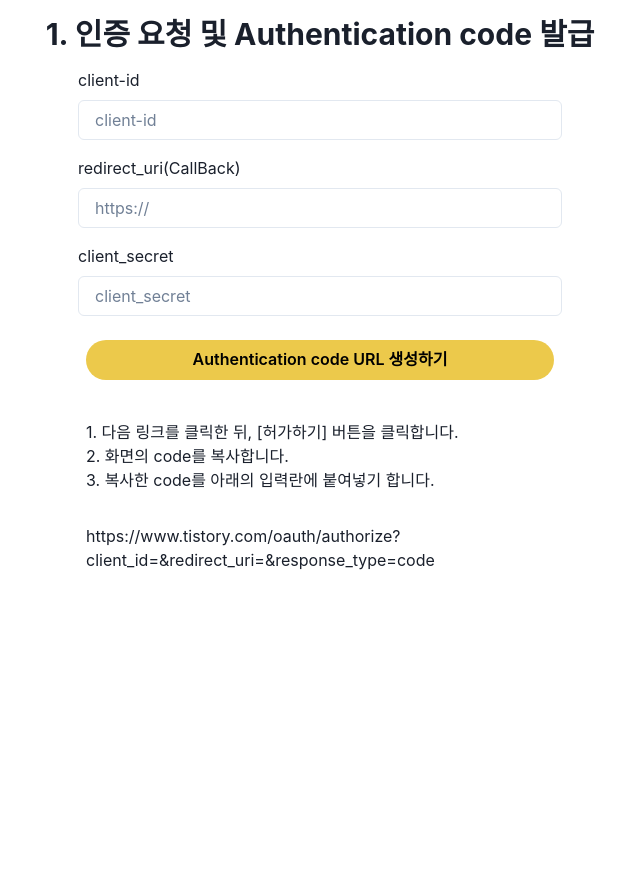
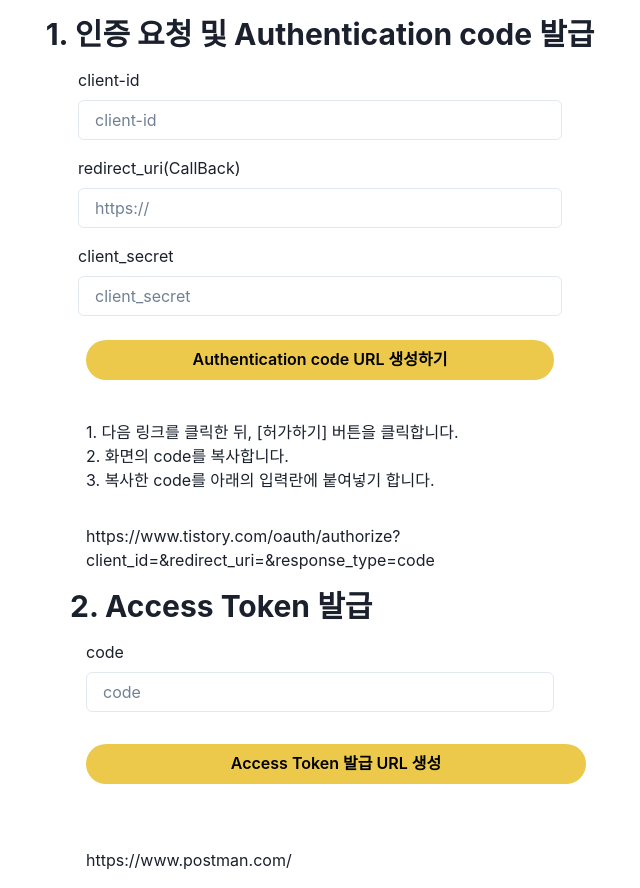
Before and after one commit to yeon-kk/resume-data-achievements, a React (Create React App) app: page / in a window 1280 px wide. Both pictures are taken after a click on the button "Authentication code URL 생성하기". Shown: the whole page, without its empty margins (320-960 px from the left). Before the commit the page ends 800 px from the top, so only its background shows below. Built offline with nearby package versions, Linux system fonts and the light colour scheme.

Commit message:
[#3] AccessToken 발급 URL 문자열 생성 (#6)

```diff
--- a/src/pages/Main.tsx
+++ b/src/pages/Main.tsx
@@ -13,6 +13,7 @@ interface InfoType {
 const CLIENT_ID = 'clientId';
 const REDIRECT_URI = 'redirectURI';
 const CLIENT_SECRET = 'clientSecret';
+const CLIENT_CODE = 'code';
 
 function Main() {
   const [info, setInfo] = useState<InfoType>({
@@ -24,6 +25,7 @@ function Main() {
   });
 
   const [response, setResponse] = useState('');
+  const [accessResponse, setAccessresponse] = useState('');
 
   const handleInput = (e: React.ChangeEvent<HTMLInputElement>) => {
     const name = e.currentTarget.name;
@@ -35,6 +37,10 @@ function Main() {
   const handleCreateCodeButton = () => {
     const response = `https://www.tistory.com/oauth/authorize?client_id=${info.clientId}&redirect_uri=${info.redirectURI}&response_type=code`;
     setResponse(response);
+  };
+  const handleAccessButton = () => {
+    const response = `https://www.tistory.com/oauth/access_token?client_id=${info.clientId}&client_secret=${info.clientSecret}&redirect_uri=${info.redirectURI}&code=${info.code}&grant_type=authorization_code`;
+    setAccessresponse(response);
   };
 
   useEffect(() => {
@@ -87,6 +93,46 @@ function Main() {
                   {response}
                 </a>
               </Box>
+              <Heading as="h2" size="lg">
+                2. Access Token 발급
+              </Heading>
+              <Box w="100%" p={4}>
+                <Text mb="8px">code</Text>
+                <Input placeholder="code" name={CLIENT_CODE} onChange={handleInput} />{' '}
+              </Box>
+              <Button
+                colorScheme="yellow"
+                onClick={handleAccessButton}
+                w="100%"
+                p={4}
+                m={4}
+                borderRadius={100}
+              >
+                Access Token 발급 URL 생성
+              </Button>
+              <Box w="100%" p={4}>
+                {accessResponse && (
+                  <div>
+                    <Text mb="8px">{accessResponse}</Text>
+                    <Box p={4} w="100%" marginTop={2} bg={'green.100'}>
+                      <Text fontSize="md">주의! Access Token 발급시 1회만 사용 가능합니다.</Text>
+                      <Text fontSize="md">
+                        400 에러가 response 된다면, 새로 Authentication code를 발급해주세요.
+                      </Text>
+                    </Box>
+                  </div>
+                )}
+              </Box>
+              <Box w="100%" p={4}>
+                <a
+                  target="_blank"
+                  className={styles.link}
+                  href="https://www.postman.com/"
+                  rel="noreferrer"
+                >
+                  https://www.postman.com/
+                </a>
+              </Box>
             </div>
           )}
         </Flex>
```
